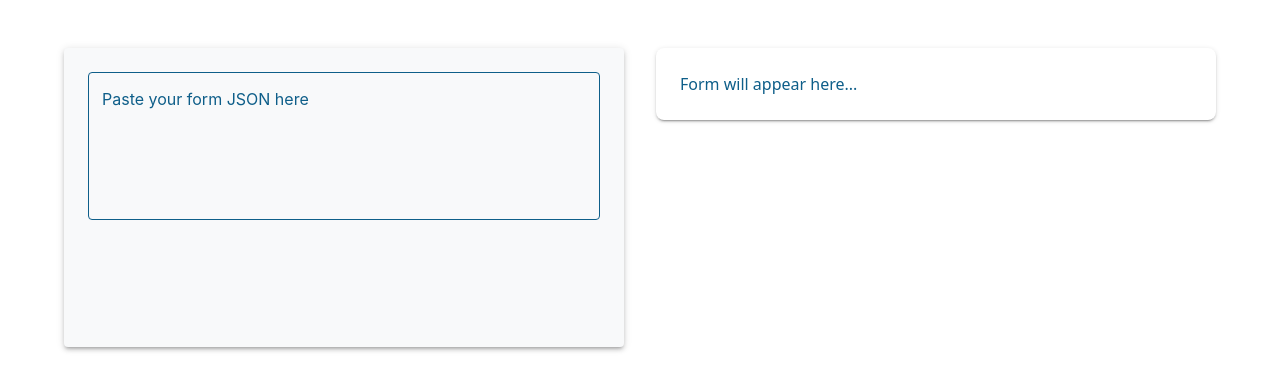
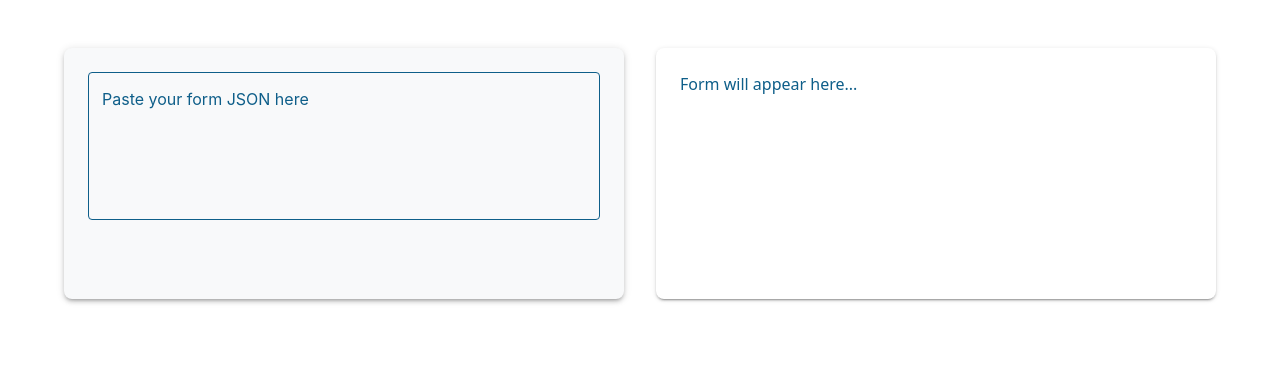
Before and after one commit to IoannaTsenkova/form-builder, a React (Vite) app: page / in a window 1280 px wide. Shown: the top 390 px of the page. Built offline with nearby package versions, Linux system fonts and the light colour scheme.

Commit message:
Refactor layout and enhance JSON input component for better usability

```diff
--- a/src/App.tsx
+++ b/src/App.tsx
@@ -11,32 +11,35 @@ function App() {
   return (
     <ThemeProvider theme={theme}>
       <Container maxWidth="lg" sx={{ py: 5 }}>
-        <Grid container spacing={4}>
-          {/* JSON Input */}
-          <Grid size={{ xs: 12, md: 6 }}>
+        <Grid container spacing={4} alignItems="stretch">
+          <Grid size={{ xs: 12, md: 6 }} display={'flex'}>
             <Paper
               elevation={3}
               sx={{
                 p: 3,
                 backgroundColor: '#F8F9FA',
-                height: '100%',
+                width: '100%',
+                boxSizing: 'border-box',
+                flex: { xs: 'unset', md: 1 },
                 display: 'flex',
-                flexDirection: 'column'
+                flexDirection: 'column',
+                borderRadius: 2
               }}
             >
               <JsonInput value={input} onChange={handleChange} error={error} />
             </Paper>
           </Grid>
-
-          {/* Form preview */}
-          <Grid size={{ xs: 12, md: 6 }}>
+          <Grid size={{ xs: 12, md: 6 }} display={'flex'}>
             <Paper
               elevation={3}
               sx={{
                 p: 3,
                 backgroundColor: 'white',
                 borderRadius: 2,
-                boxShadow: 2
+                boxShadow: 2,
+                width: '100%',
+                boxSizing: 'border-box',
+                flex: { xs: 'unset', md: 1 }
               }}
             >
               {schema ? <FormRenderer schema={schema} /> : <Box>Form will appear here...</Box>}
--- a/src/components/json-input.tsx
+++ b/src/components/json-input.tsx
@@ -13,14 +13,13 @@ export default function JsonInput({ value, onChange, error }: Props) {
         label="Paste your form JSON here"
         multiline
         minRows={5}
-        // maxRows={15}
+        maxRows={35}
         fullWidth
         value={value}
         onChange={(e) => onChange(e.target.value)}
         error={!!error}
         helperText={error || ' '}
         color="secondary"
-        style={{ borderColor: error ? 'red' : 'green' }}
       />
     </Box>
   );
```
